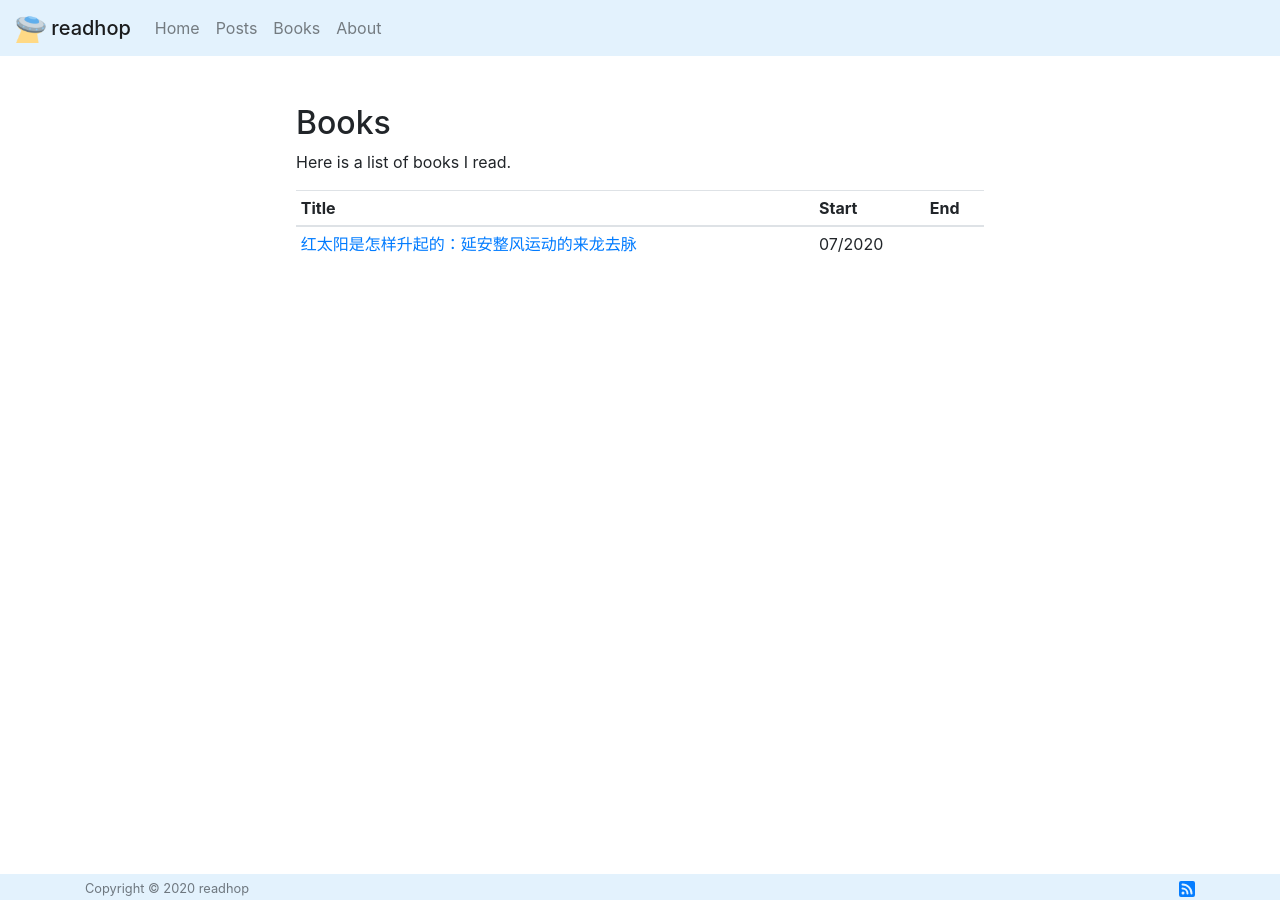
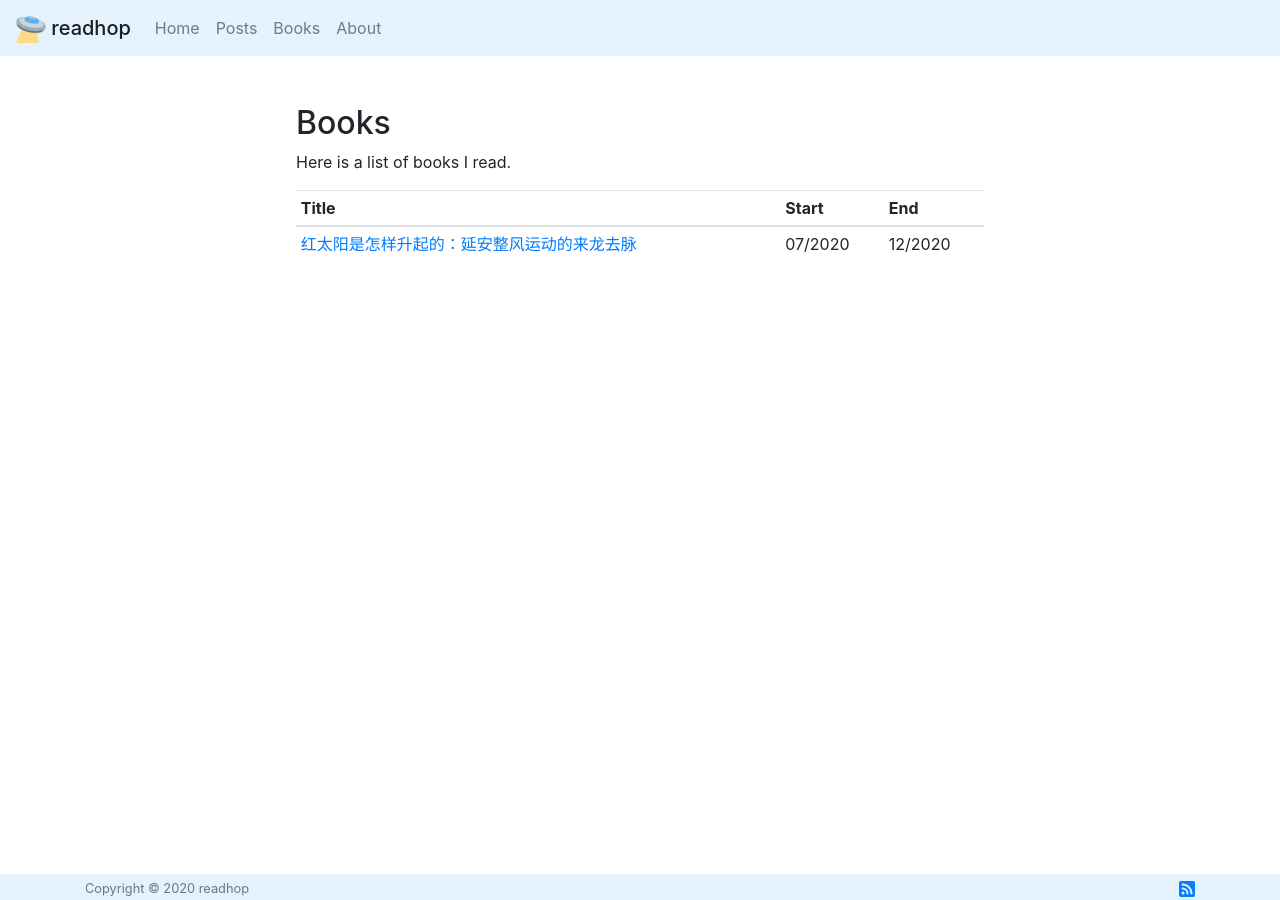
Before and after one commit to robocalpico/robocalpico.github.io, a Jekyll site: the page built from books.md, in a window 1280 px wide. Built offline with Jekyll 4.4.1, drawn with Linux system fonts in a browser that asks for light colours; comment, search, counter and statistics services are not loaded.

Commit message:
books update

```diff
--- a/books.md
+++ b/books.md
@@ -19,7 +19,7 @@ title: Books
     <tr>
       <td><a href="https://www.goodreads.com/book/show/29055636">红太阳是怎样升起的：延安整风运动的来龙去脉</a></td>
       <td>07/2020</td>
-      <td></td>
+      <td>12/2020</td>
     </tr>
   </tbody>
 </table>
```
